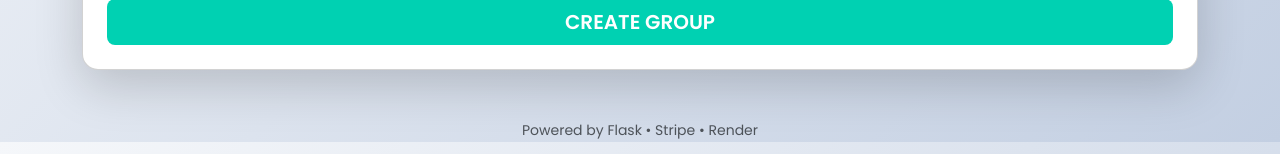
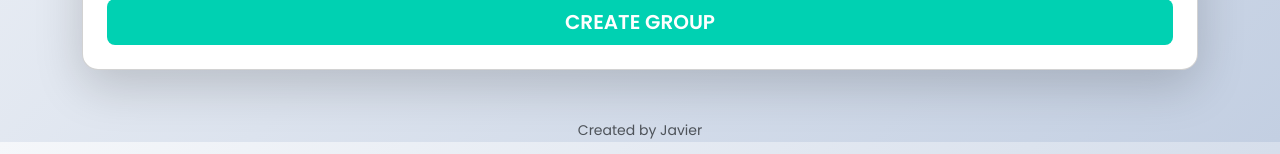
Before and after one commit to javieer005/giftpool, a Flask app: page / in a window 1280 px wide. Shown: the part 646-800 px from the top of the page. Run offline with Flask 3, Linux system fonts and the light colour scheme.

```diff
--- a/templates/index.html
+++ b/templates/index.html
@@ -67,7 +67,7 @@
   </form>
 
   <div class="text-center mt-5">
-    <small class="text-muted">Powered by Flask • Stripe • Render</small>
+    <small class="text-muted"> Created by Javier</small>
   </div>
 </div>
 
```
